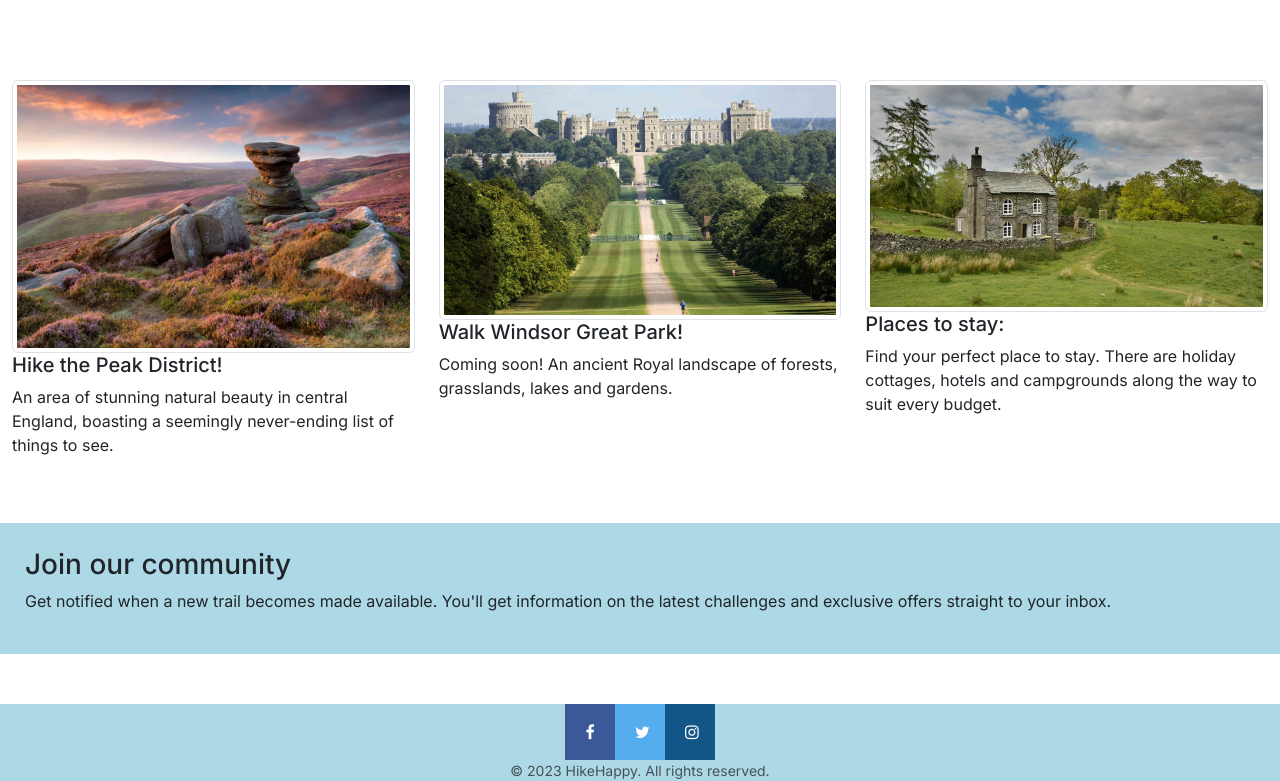
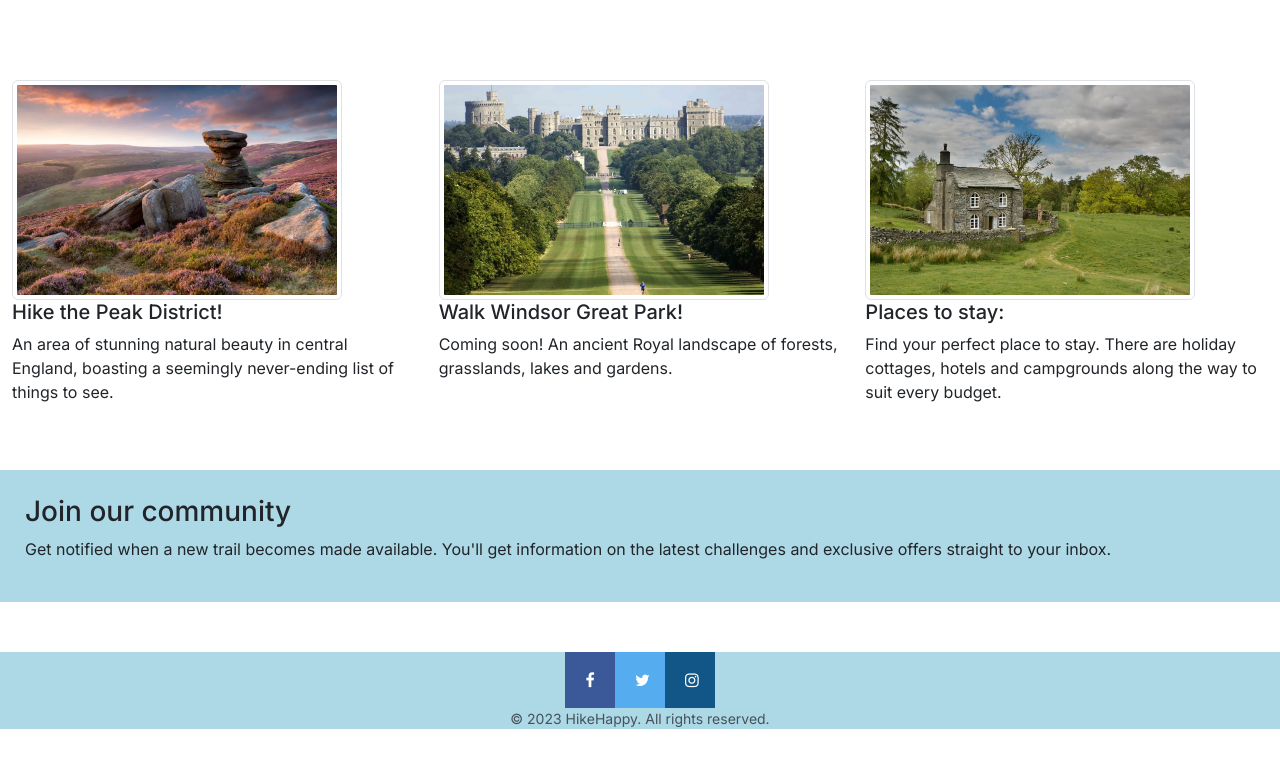
Before and after one commit to jasminecheungg/cfg-web-dev-project, a plain HTML site: page index.html in a window 1280 px wide. Shown: the part 996-1777 px from the top of the page. After the commit the page ends 1725 px from the top, so only its background shows below. Drawn offline with nearby package versions, Linux system fonts and the light colour scheme.

Commit message:
Images are the same size now

```diff
--- a/main.css
+++ b/main.css
@@ -32,11 +32,15 @@ h1 {
   padding: 6px 12px;
 }
 
-
-
 .card-img-top {
   height: 200px;
   width: auto;
+}
+
+.img-thumbnail {
+  height: 220px;
+  width: 330px;
+  object-fit: cover;
 }
 
 .text-end {
```
